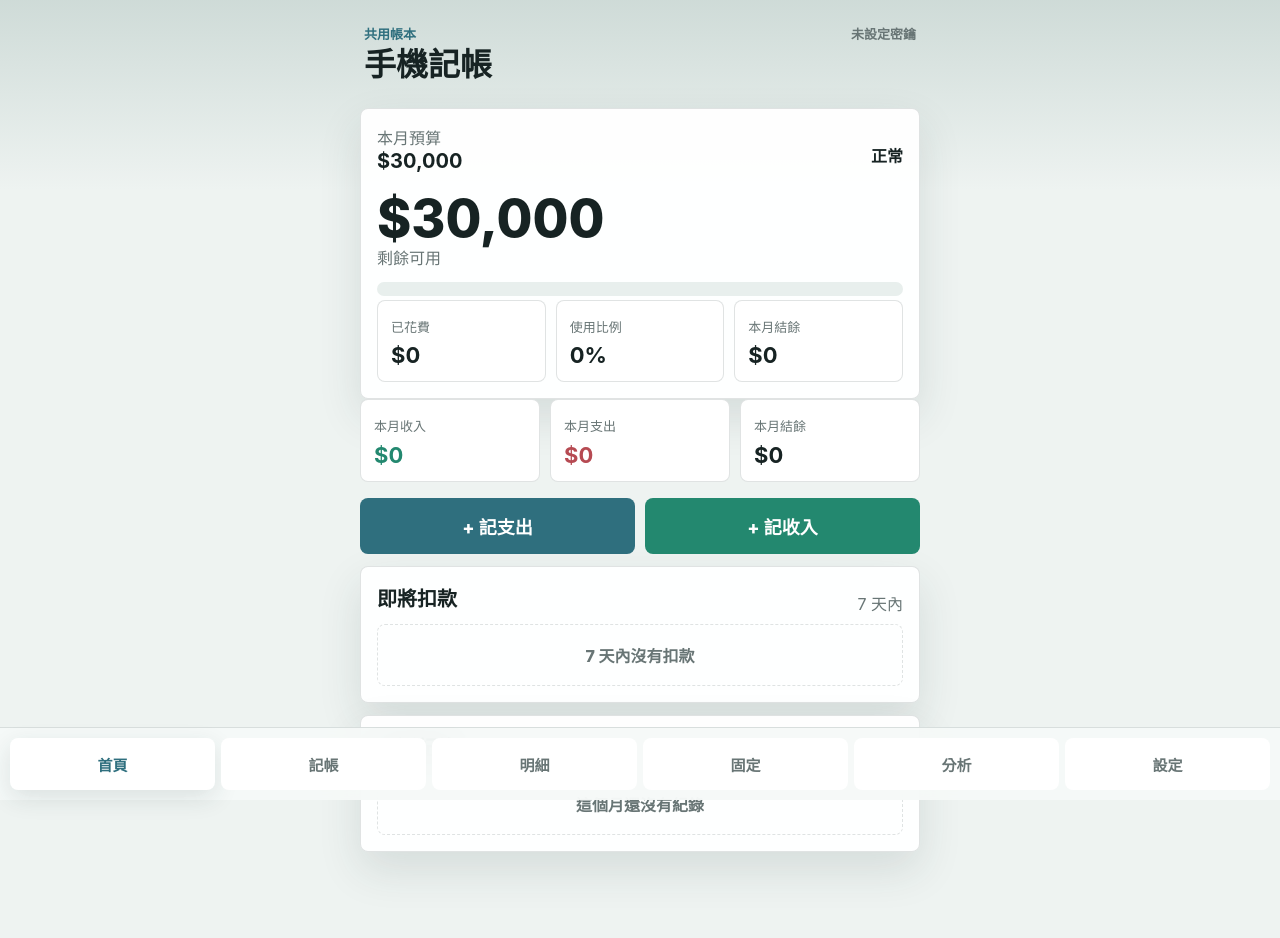
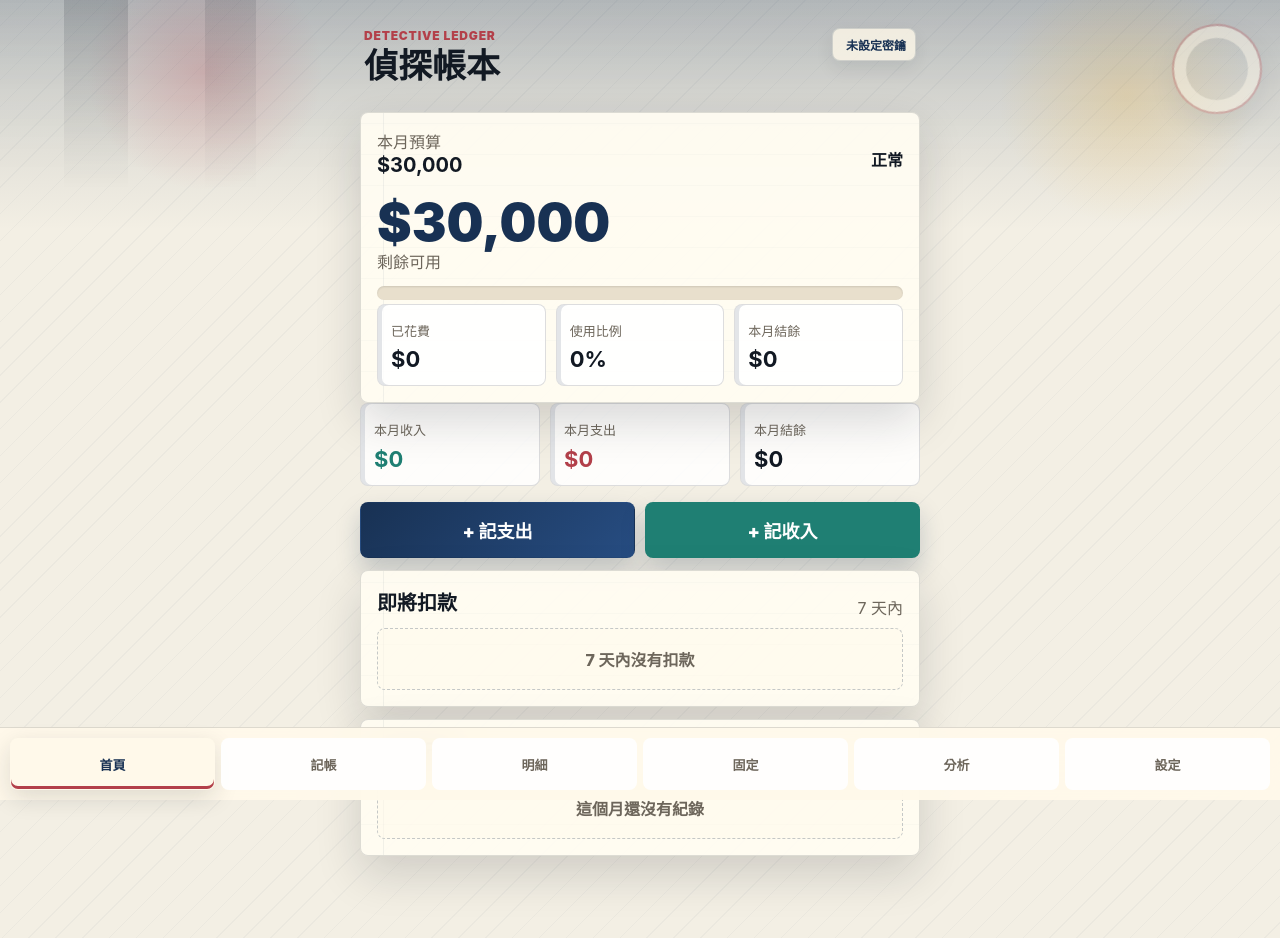
Before and after one commit to CHUN-CHUN-CH/ledger-launcher, a plain HTML site: page add/index.html in a window 1280 px wide. Drawn offline with Linux system fonts and the light colour scheme.

Commit message:
Apply detective ledger theme

```diff
--- a/add/index.html
+++ b/add/index.html
@@ -3,7 +3,7 @@
   <head>
     <meta charset="utf-8" />
     <meta name="viewport" content="width=device-width, initial-scale=1, viewport-fit=cover" />
-    <meta name="theme-color" content="#eef3f1" />
+    <meta name="theme-color" content="#f3efe4" />
     <meta name="apple-mobile-web-app-capable" content="yes" />
     <meta name="apple-mobile-web-app-status-bar-style" content="default" />
     <meta name="apple-mobile-web-app-title" content="手機記帳" />
@@ -14,17 +14,20 @@
     <style>
       :root {
         color-scheme: light;
-        --bg: #eef3f1;
-        --ink: #172323;
-        --muted: #687575;
-        --primary: #2f6f7e;
-        --income: #23886f;
-        --danger: #b64a52;
-        --warn: #b47a22;
-        --surface: rgba(255, 255, 255, 0.94);
-        --soft: #e8efed;
-        --border: rgba(22, 38, 38, 0.13);
-        --shadow: 0 18px 44px rgba(34, 54, 54, 0.12);
+        --bg: #f3efe4;
+        --ink: #121923;
+        --muted: #6d665b;
+        --primary: #183153;
+        --income: #1f7f73;
+        --danger: #b3404a;
+        --warn: #c48a1d;
+        --surface: rgba(255, 252, 242, 0.95);
+        --soft: #e8dfcc;
+        --border: rgba(30, 38, 52, 0.15);
+        --shadow: 0 18px 46px rgba(18, 25, 35, 0.16);
+        --paper: #fff9ea;
+        --line: rgba(24, 49, 83, 0.12);
+        --clue: #b3404a;
       }
 
       * { box-sizing: border-box; }
@@ -35,32 +38,90 @@
         min-height: 100dvh;
         padding: max(18px, env(safe-area-inset-top)) 14px calc(92px + env(safe-area-inset-bottom));
         background:
-          linear-gradient(180deg, rgba(196, 211, 207, 0.75), transparent 190px),
+          radial-gradient(circle at 16% 72px, rgba(195, 58, 69, 0.22), transparent 118px),
+          radial-gradient(circle at 88% 96px, rgba(245, 184, 63, 0.24), transparent 128px),
+          linear-gradient(180deg, rgba(24, 49, 83, 0.20), transparent 230px),
+          repeating-linear-gradient(135deg, transparent 0 18px, rgba(24, 49, 83, 0.035) 18px 19px),
           var(--bg);
         color: var(--ink);
         font-family: -apple-system, BlinkMacSystemFont, "Segoe UI", "Noto Sans TC", sans-serif;
       }
+      body::before {
+        content: "";
+        position: fixed;
+        inset: 0 0 auto;
+        height: 190px;
+        pointer-events: none;
+        background:
+          linear-gradient(90deg, transparent 0 5%, rgba(18, 25, 35, 0.15) 5% 10%, transparent 10% 16%, rgba(18, 25, 35, 0.11) 16% 20%, transparent 20% 100%),
+          linear-gradient(180deg, rgba(24, 49, 83, 0.12), transparent);
+        mask-image: linear-gradient(180deg, #000, transparent);
+      }
+      body::after {
+        content: "";
+        position: fixed;
+        right: 18px;
+        top: max(24px, env(safe-area-inset-top));
+        width: 86px;
+        height: 86px;
+        border: 2px solid rgba(179, 64, 74, 0.28);
+        border-radius: 999px;
+        pointer-events: none;
+        box-shadow: inset 0 0 0 12px rgba(255, 249, 234, 0.46), 0 12px 30px rgba(18, 25, 35, 0.08);
+        transform: rotate(-12deg);
+      }
 
       main { width: min(100%, 560px); margin: 0 auto; }
-      header { display: flex; justify-content: space-between; align-items: flex-start; gap: 12px; padding: 6px 4px 14px; }
-      h1 { margin: 0; font-size: 32px; line-height: 1.05; letter-spacing: 0; }
+      header {
+        position: relative;
+        display: flex;
+        justify-content: space-between;
+        align-items: flex-start;
+        gap: 12px;
+        padding: 10px 4px 16px;
+      }
+      h1 { margin: 0; font-size: 34px; line-height: 1.05; letter-spacing: 0; }
       h2 { margin: 0 0 12px; font-size: 20px; letter-spacing: 0; }
       h3 { margin: 0; font-size: 17px; letter-spacing: 0; }
-      .eyebrow { display: block; margin-bottom: 5px; color: var(--primary); font-size: 13px; font-weight: 800; }
-      .sync { color: var(--muted); font-size: 13px; font-weight: 800; text-align: right; }
+      .eyebrow { display: block; margin-bottom: 5px; color: var(--danger); font-size: 12px; font-weight: 900; letter-spacing: 0.8px; }
+      .sync {
+        min-width: 84px;
+        padding: 7px 9px;
+        border: 1px solid rgba(24, 49, 83, 0.16);
+        border-radius: 8px;
+        background: rgba(255, 249, 234, 0.78);
+        color: var(--primary);
+        font-size: 12px;
+        font-weight: 900;
+        text-align: right;
+        box-shadow: 0 8px 18px rgba(18, 25, 35, 0.08);
+      }
 
       .view { display: none; }
       .view.active { display: block; }
       .card {
+        position: relative;
         margin-top: 12px;
         padding: 16px;
         border: 1px solid var(--border);
         border-radius: 8px;
         background: var(--surface);
         box-shadow: var(--shadow);
+        overflow: hidden;
       }
+      .card::before {
+        content: "";
+        position: absolute;
+        inset: 0;
+        pointer-events: none;
+        background:
+          linear-gradient(90deg, transparent 0 22px, var(--line) 22px 23px, transparent 23px),
+          repeating-linear-gradient(0deg, transparent 0 30px, rgba(24, 49, 83, 0.045) 30px 31px);
+        opacity: 0.5;
+      }
+      .card > * { position: relative; }
 
-      .hero-amount { margin-top: 8px; font-size: 52px; line-height: 1; font-weight: 850; letter-spacing: 0; }
+      .hero-amount { margin-top: 8px; font-size: 52px; line-height: 1; font-weight: 900; letter-spacing: 0; color: var(--primary); }
       .muted { color: var(--muted); }
       .row { display: flex; align-items: center; justify-content: space-between; gap: 12px; }
       .split, .stats { display: grid; grid-template-columns: repeat(2, minmax(0, 1fr)); gap: 10px; }
@@ -69,13 +130,14 @@
         padding: 13px;
         border: 1px solid var(--border);
         border-radius: 8px;
-        background: #fff;
+        background: rgba(255, 255, 255, 0.86);
+        box-shadow: inset 4px 0 0 rgba(24, 49, 83, 0.12);
       }
       .stat small, .record small { display: block; margin-top: 5px; color: var(--muted); font-size: 13px; line-height: 1.35; }
       .stat strong { display: block; margin-top: 6px; font-size: 22px; }
 
-      .progress { height: 14px; margin: 13px 0 4px; border-radius: 999px; background: var(--soft); overflow: hidden; }
-      .progress span { display: block; height: 100%; width: 0; border-radius: 999px; background: var(--primary); }
+      .progress { height: 14px; margin: 13px 0 4px; border-radius: 999px; background: var(--soft); overflow: hidden; box-shadow: inset 0 1px 2px rgba(18, 25, 35, 0.12); }
+      .progress span { display: block; height: 100%; width: 0; border-radius: 999px; background: linear-gradient(90deg, var(--primary), #315f9e); }
       .progress.warn span { background: var(--warn); }
       .progress.danger span { background: var(--danger); }
 
@@ -86,15 +148,15 @@
       button {
         min-height: 48px;
         border: 1px solid transparent;
-        background: #fff;
+        background: rgba(255, 255, 255, 0.92);
         color: var(--ink);
-        font-weight: 800;
+        font-weight: 900;
       }
       input, select, textarea {
         width: 100%;
         min-height: 52px;
         border: 1px solid var(--border);
-        background: #fff;
+        background: rgba(255, 255, 255, 0.90);
         color: var(--ink);
         font-size: 17px;
         padding: 0 13px;
@@ -110,23 +172,24 @@
         gap: 5px;
         padding: 5px;
         border-radius: 8px;
-        background: var(--soft);
+        background: rgba(232, 223, 204, 0.9);
       }
       .segmented.three { grid-template-columns: repeat(3, 1fr); }
-      .segmented button { background: transparent; color: #536160; }
-      .segmented button.active { background: #fff; color: var(--ink); box-shadow: 0 2px 8px rgba(31, 48, 48, 0.08); }
+      .segmented button { background: transparent; color: #6b6258; }
+      .segmented button.active { background: var(--paper); color: var(--primary); box-shadow: 0 2px 10px rgba(18, 25, 35, 0.10), inset 0 -3px 0 var(--clue); }
       .grid { display: grid; grid-template-columns: repeat(3, minmax(0, 1fr)); gap: 8px; margin-top: 8px; }
       .grid.two { grid-template-columns: repeat(2, minmax(0, 1fr)); }
       .chip { min-width: 0; padding: 0 7px; border-color: var(--border); overflow-wrap: anywhere; }
-      .chip.active { border-color: var(--primary); background: #e6f1f1; color: #12383f; }
+      .chip.active { border-color: rgba(179, 64, 74, 0.45); background: #fff1de; color: var(--primary); box-shadow: inset 0 -3px 0 rgba(179, 64, 74, 0.34); }
 
       .primary {
         width: 100%;
         margin-top: 16px;
         min-height: 56px;
-        background: var(--primary);
+        background: linear-gradient(135deg, var(--primary), #274d82);
         color: #fff;
         font-size: 18px;
+        box-shadow: 0 12px 24px rgba(24, 49, 83, 0.22);
       }
       .primary.income { background: var(--income); }
       .secondary { border-color: var(--border); color: var(--primary); }
@@ -138,12 +201,12 @@
         padding: 12px;
         border: 1px solid var(--border);
         border-radius: 8px;
-        background: #fff;
+        background: rgba(255, 249, 234, 0.88);
         color: var(--muted);
         font-weight: 800;
       }
-      .status.ok { border-color: rgba(35, 136, 111, 0.28); color: #16745d; background: #f0faf6; }
-      .status.error { border-color: rgba(182, 74, 82, 0.3); color: var(--danger); background: #fff4f4; }
+      .status.ok { border-color: rgba(35, 136, 111, 0.28); color: #16745d; background: #eef8f4; }
+      .status.error { border-color: rgba(182, 74, 82, 0.3); color: var(--danger); background: #fff0f0; }
 
       .record {
         display: grid;
@@ -153,7 +216,8 @@
         padding: 14px;
         border: 1px solid var(--border);
         border-radius: 8px;
-        background: #fff;
+        background: rgba(255, 255, 255, 0.88);
+        box-shadow: inset 4px 0 0 rgba(196, 138, 29, 0.18);
       }
       .record + .record { margin-top: 9px; }
       .record strong { overflow-wrap: anywhere; }
@@ -174,12 +238,20 @@
         padding: 0 12px;
         border-color: var(--border);
         color: var(--primary);
-        background: #fff;
+        background: var(--paper);
         font-size: 14px;
       }
       .mini.danger { color: var(--danger); }
       .list { display: grid; gap: 9px; }
-      .empty { padding: 18px; border: 1px dashed var(--border); border-radius: 8px; color: var(--muted); text-align: center; font-weight: 800; }
+      .empty {
+        padding: 18px;
+        border: 1px dashed rgba(24, 49, 83, 0.25);
+        border-radius: 8px;
+        background: rgba(255, 249, 234, 0.54);
+        color: var(--muted);
+        text-align: center;
+        font-weight: 800;
+      }
 
       .modal {
         position: fixed;
@@ -214,7 +286,7 @@
         z-index: 3;
         margin: 0 -14px;
         padding: 8px 14px;
-        background: rgba(238, 243, 241, 0.92);
+        background: rgba(243, 239, 228, 0.92);
         backdrop-filter: blur(14px);
       }
 
@@ -229,11 +301,11 @@
         gap: 6px;
         padding: 10px 10px max(10px, env(safe-area-inset-bottom));
         border-top: 1px solid var(--border);
-        background: rgba(246, 249, 248, 0.94);
+        background: rgba(255, 249, 234, 0.94);
         backdrop-filter: blur(18px);
       }
-      .nav button { min-height: 52px; color: var(--muted); font-size: 15px; }
-      .nav button.active { background: #fff; color: var(--primary); box-shadow: 0 8px 24px rgba(34, 54, 54, 0.12); }
+      .nav button { min-height: 52px; color: var(--muted); font-size: 13px; }
+      .nav button.active { background: var(--paper); color: var(--primary); box-shadow: 0 8px 24px rgba(18, 25, 35, 0.14), inset 0 -3px 0 var(--clue); }
 
       @media (max-width: 380px) {
         h1 { font-size: 29px; }
@@ -254,8 +326,8 @@
     <main>
       <header>
         <div>
-          <span class="eyebrow">共用帳本</span>
-          <h1>手機記帳</h1>
+          <span class="eyebrow">DETECTIVE LEDGER</span>
+          <h1>偵探帳本</h1>
         </div>
         <div class="sync" id="syncLabel">尚未同步</div>
       </header>
```
Also changed, not shown: index.html (+113 -41 lines).
